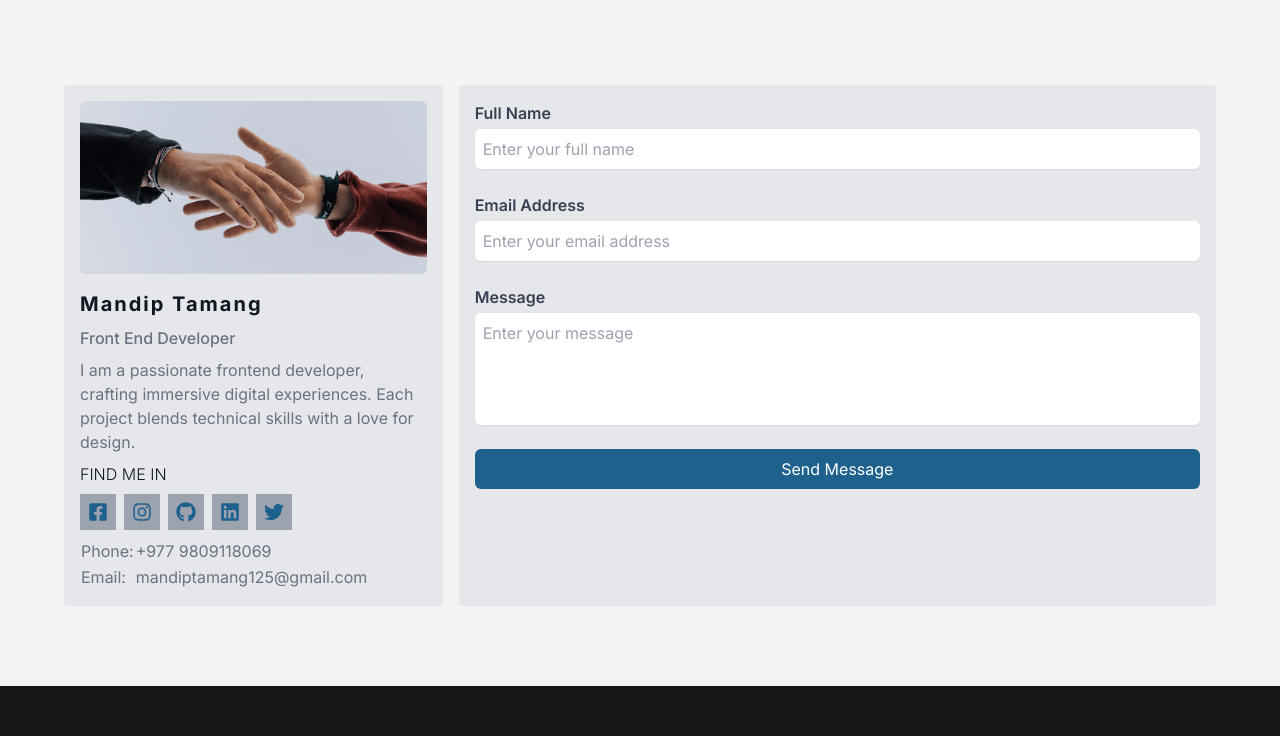
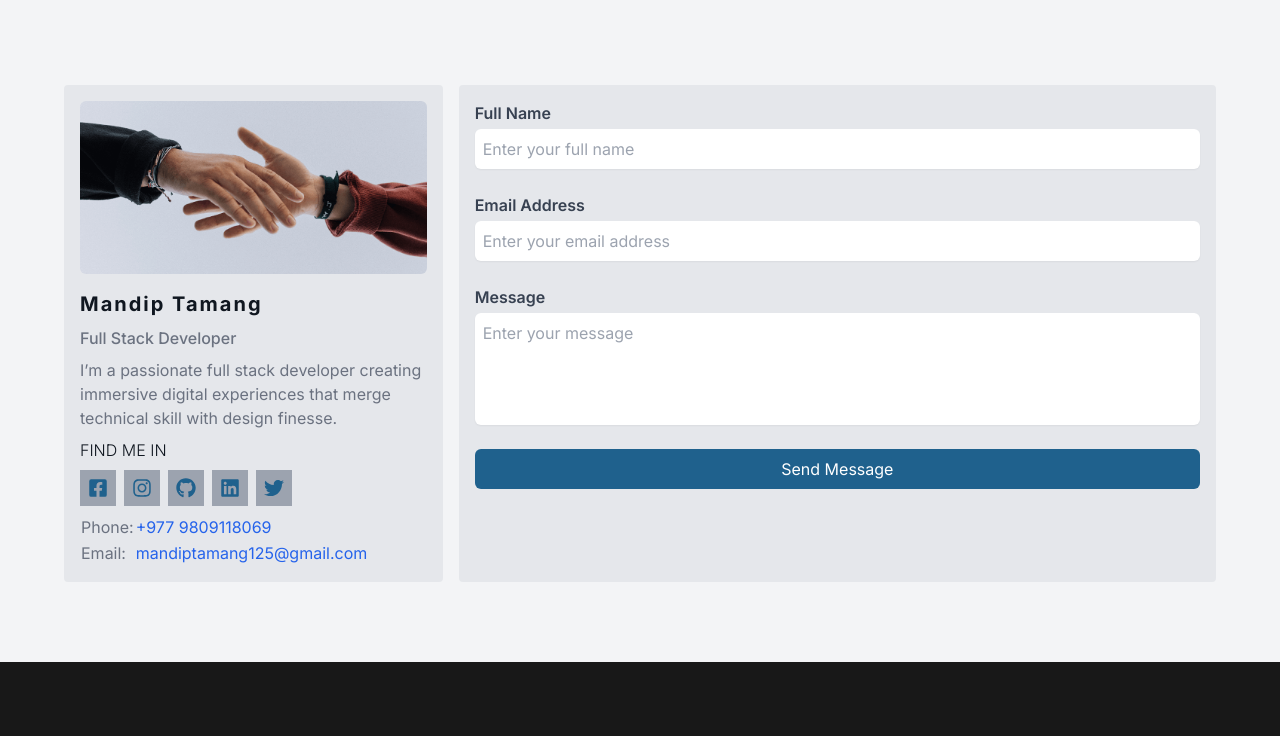
Before and after one commit to mandiptmg/latest-portfolio, a Next.js app: page /contact in a window 1280 px wide. Shown: the part 423-1159 px from the top of the page. Built offline with nearby package versions, Linux system fonts and the light colour scheme.

Commit message:
Update page.tsx

```diff
--- a/src/app/contact/page.tsx
+++ b/src/app/contact/page.tsx
@@ -47,15 +47,13 @@ const Page = () => {
                   className='font-medium text-gray-500 dark:text-gray-200'
                 >
                   {' '}
-                  Front End Developer
+                  Full Stack Developer
                 </h1>
                 <p
                   data-aos='zoom-in-down'
                   className='text-sm sm:text-base text-gray-500 dark:text-gray-200'
                 >
-                  I am a passionate frontend developer, crafting immersive
-                  digital experiences. Each project blends technical skills with
-                  a love for design.
+                 I’m a passionate full stack developer creating immersive digital experiences that merge technical skill with design finesse.
                 </p>
                 <h1
                   data-aos='zoom-in-down'
@@ -87,11 +85,16 @@ const Page = () => {
                   <tbody>
                     <tr>
                       <td>Phone:</td>
-                      <td>+977 9809118069</td>
+                      <td>
+                          <a href="tel:+9779809118069" className="text-blue-600 hover:underline">
+      +977 9809118069
+    </a></td>
                     </tr>
                     <tr>
                       <td>Email:</td>
-                      <td>mandiptamang125@gmail.com</td>
+                      <td> <a href="mailto:mandiptamang125@gmail.com" className="text-blue-600 hover:underline">
+      mandiptamang125@gmail.com
+    </a></td>
                     </tr>
                   </tbody>
                 </table>
```
